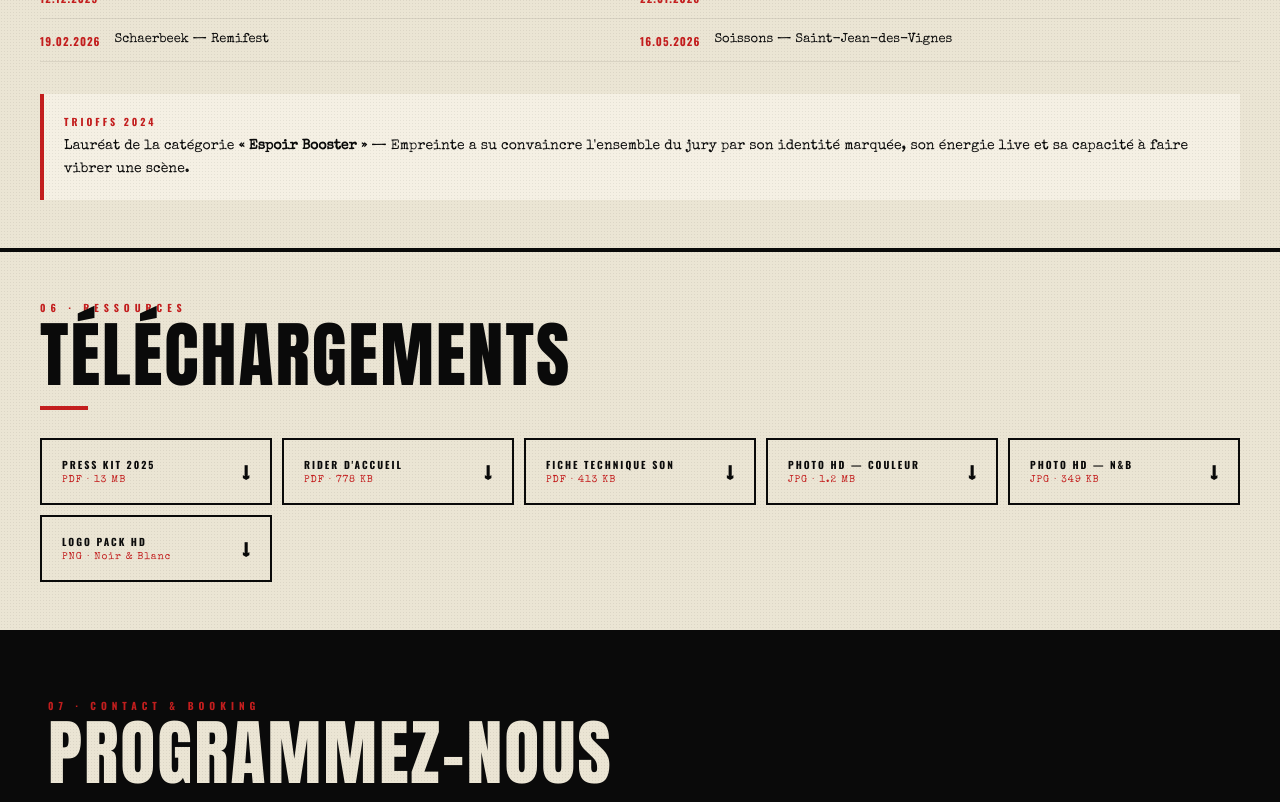
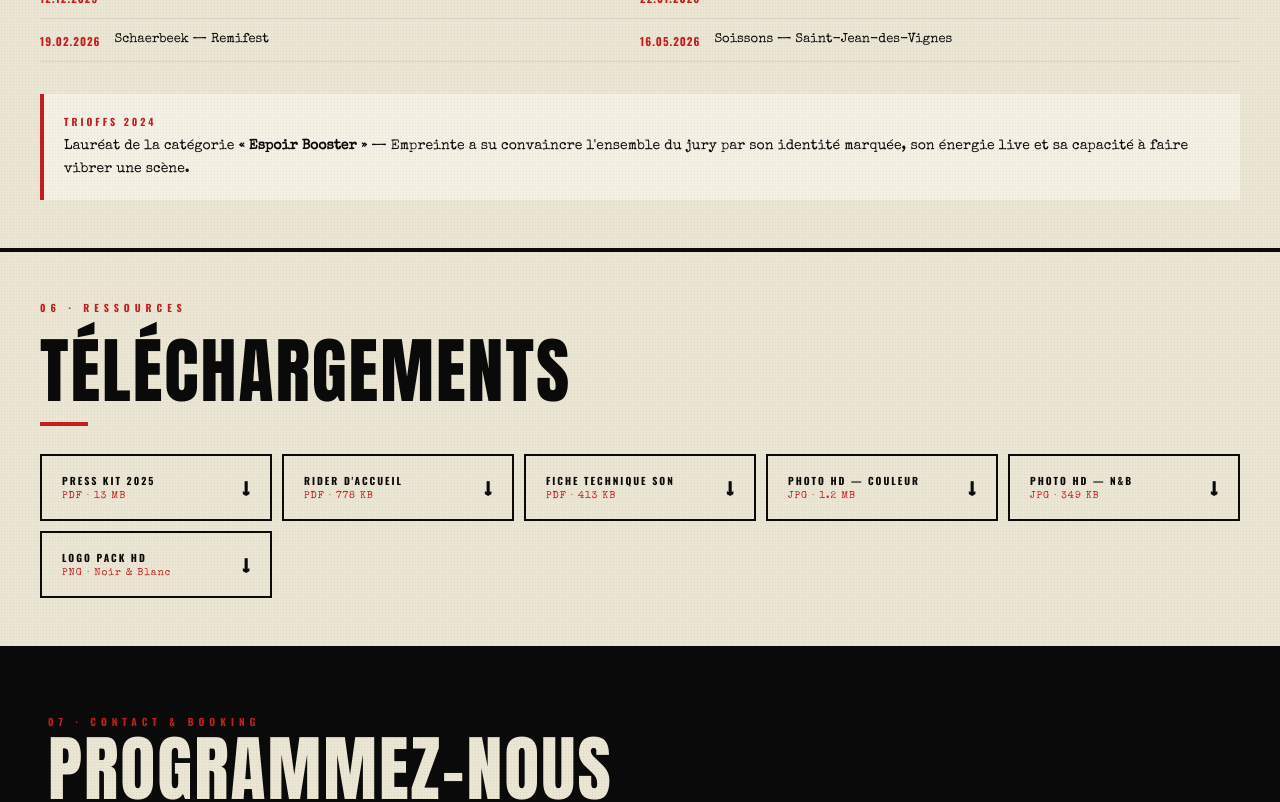
Before and after one commit to BrownGreg/carillon_label, a React (Vite) app in the folder app/: page /epk/empreinte in a window 1280 px wide. Shown: the part 4001-4803 px from the top of the page. Built offline with nearby package versions, Linux system fonts and the light colour scheme; a web font is replaced by a local one.

Commit message:
fix: espacement label/titre section Téléchargements
Co-Authored-By: Claude Sonnet 4.6 <noreply@anthropic.com>

```diff
--- a/app/src/pages/EpkEmpreintePage.jsx
+++ b/app/src/pages/EpkEmpreintePage.jsx
@@ -562,6 +562,10 @@ const DownloadsSection = styled.div`
   background: ${colors.paper};
   border-bottom: 4px solid ${colors.ink};
 
+  ${SectionLabel} {
+    margin-bottom: 24px;
+  }
+
   @media (max-width: 640px) {
     padding: 32px 24px;
   }
```
